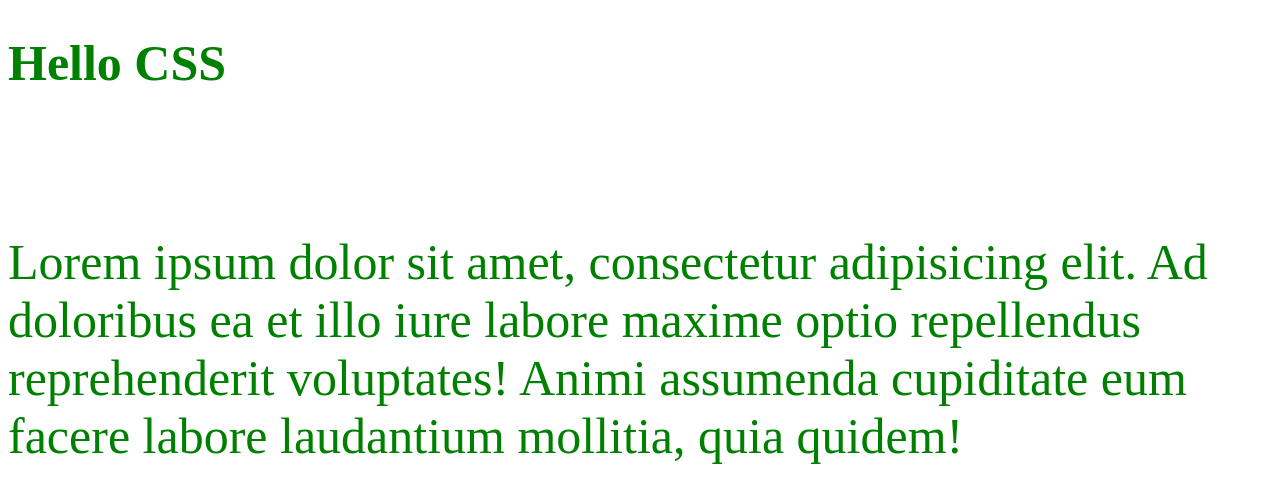
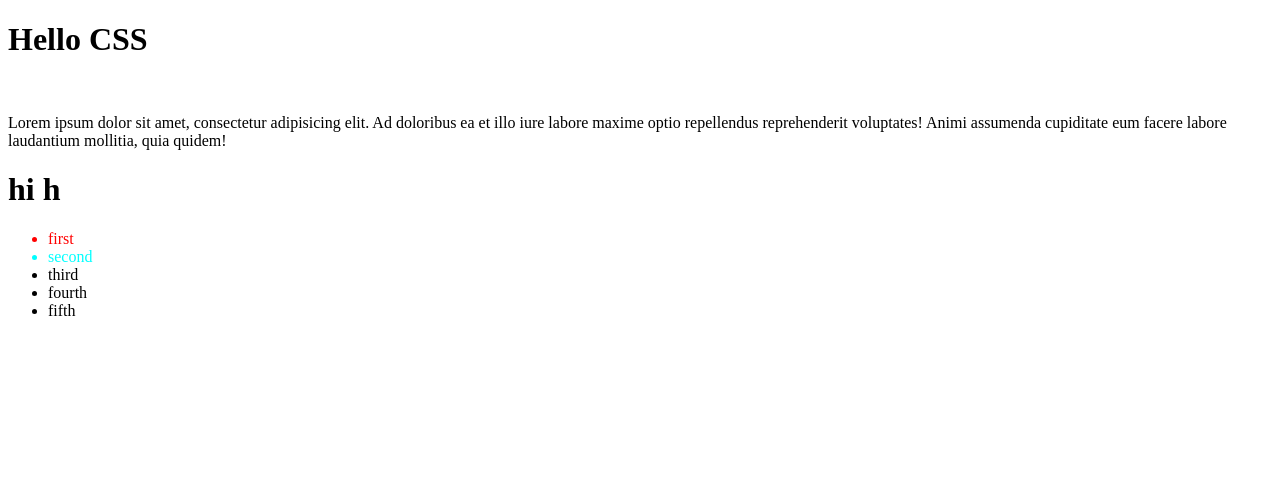
Before and after one commit to Shashee99/CSS, a plain HTML site: page index.html in a window 1280 px wide. Drawn offline with Linux system fonts and the light colour scheme.

Commit message:
pseudo clases

```diff
--- a/index.html
+++ b/index.html
@@ -5,19 +5,51 @@
 
     <title>css selectors</title>
     <style>
-        *{
-            color: green;
-            font-size: 50px;
+        /*universal selector*/
+        /**{*/
+        /*    color: green;*/
+        /*    font-size: 50px;*/
+        /*}*/
+        /*type selector*/
+        /*h1{*/
+        /*    color: red;*/
+        /*    font-size: 20px;*/
+        /*}*/
+    /*    id selector*/
+    /*    #myh{*/
+    /*        color: blue;*/
+    /*    }*/
+
+    /*    pseudo selectors*/
+
+    /*    pseudo classes - */
+        li:first-child{
+            color:red;
+        }
+        li:hover :last-child{
+            color:aqua;
+        }
+        li:nth-child(2){
+            color: aqua;
         }
     </style>
 </head>
 <body>
 <header>
-    <h1 style="">Hello CSS</h1>
+    <h1 id="myh">Hello CSS</h1>
     <br>
     <p>Lorem ipsum dolor sit amet, consectetur adipisicing elit. Ad doloribus ea et illo iure labore maxime optio
         repellendus reprehenderit voluptates! Animi assumenda cupiditate eum facere labore laudantium mollitia, quia
         quidem!</p>
+
+    <h1>hi h</h1>
+    <ul>
+        <li>first</li>
+        <li>second</li>
+        <li>third</li>
+        <li>fourth</li>
+        <li>fifth</li>
+    </ul>
 </header>
 <main>
 
```
